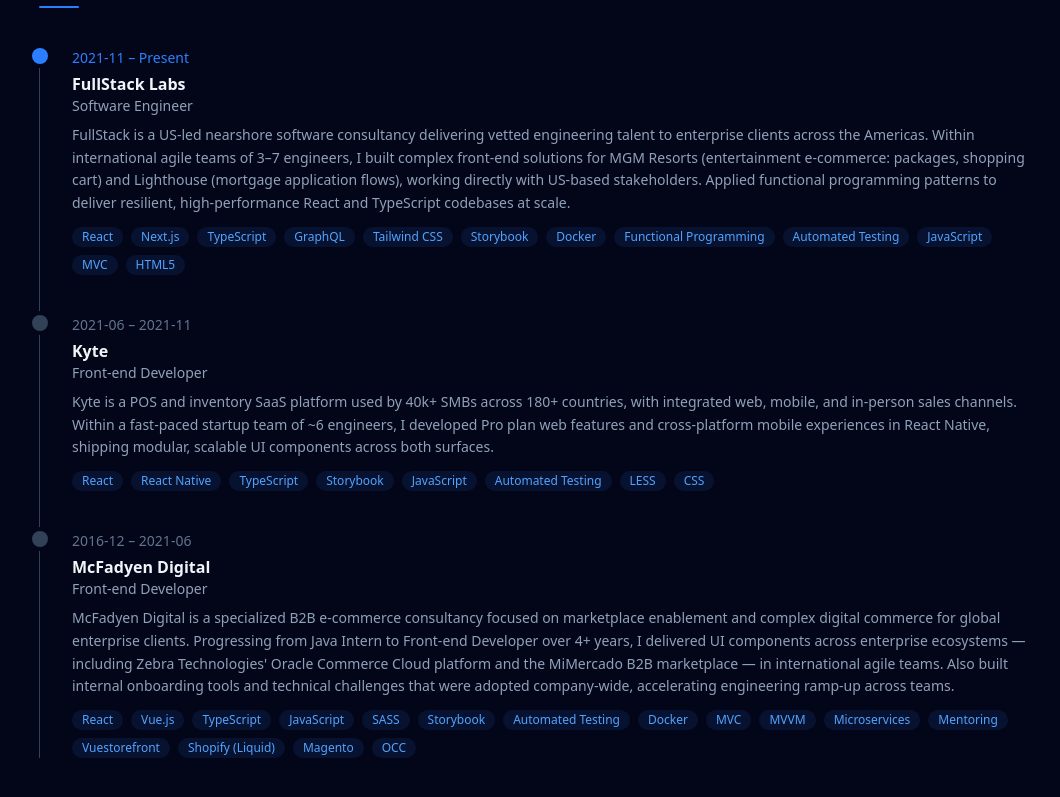
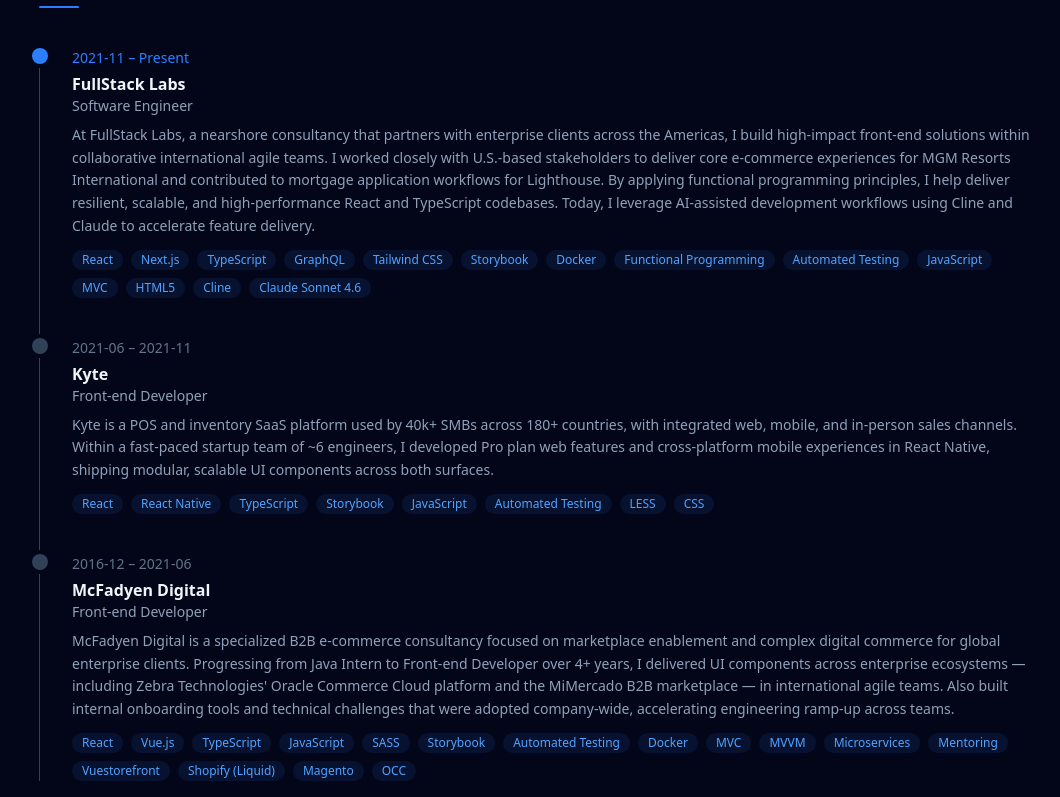
Before and after one commit to matheeeusl/portfolio-site, a Next.js app: page /en in a window 1280 px wide. Shown: the part 1583-2380 px from the top of the page, without its empty margins (105-1165 px from the left). Built offline with nearby package versions, Linux system fonts and the light colour scheme; no server answers; the database is empty.

Commit message:
update resume.ts

```diff
--- a/src/data/resume.ts
+++ b/src/data/resume.ts
@@ -35,9 +35,9 @@
     startDate: "2021-11",
     endDate: null,
     description: {
-      en: "FullStack is a US-led nearshore software consultancy delivering vetted engineering talent to enterprise clients across the Americas. Within international agile teams of 3–7 engineers, I built complex front-end solutions for MGM Resorts (entertainment e-commerce: packages, shopping cart) and Lighthouse (mortgage application flows), working directly with US-based stakeholders. Applied functional programming patterns to deliver resilient, high-performance React and TypeScript codebases at scale.",
+      en: "At FullStack Labs, a nearshore consultancy that partners with enterprise clients across the Americas, I build high-impact front-end solutions within collaborative international agile teams. I worked closely with U.S.-based stakeholders to deliver core e-commerce experiences for MGM Resorts International and contributed to mortgage application workflows for Lighthouse. By applying functional programming principles, I help deliver resilient, scalable, and high-performance React and TypeScript codebases. Today, I leverage AI-assisted development workflows using Cline and Claude to accelerate feature delivery.",
       "pt-BR":
-        "A FullStack é uma consultoria nearshore com liderança norte-americana que disponibiliza talentos de engenharia selecionados para clientes enterprise nas Américas. Em times ágeis internacionais de 3 a 7 engenheiros, desenvolvi soluções front-end complexas para MGM Resorts (e-commerce de entretenimento: pacotes, carrinho de compras) e Lighthouse (fluxos de aplicação de hipotecas), trabalhando diretamente com stakeholders baseados nos EUA. Apliquei padrões de programação funcional para entregar codebases React e TypeScript resilientes e de alta performance em escala.",
+        "Na FullStack Labs, uma consultoria nearshore que atende clientes enterprise nas Américas, desenvolvo soluções front-end de alto impacto em times ágeis internacionais e colaborativos. Trabalhei em proximidade com stakeholders nos EUA para entregar experiências centrais de e-commerce para a MGM Resorts International e contribuí para os fluxos de aplicação de hipotecas da Lighthouse. Ao aplicar princípios de programação funcional, ajudo a entregar codebases em React e TypeScript resilientes, escaláveis e de alta performance. Hoje, utilizo fluxos de desenvolvimento assistidos por IA com Cline e Claude para acelerar a entrega de funcionalidades.",
     },
     technologies: [
       "React",
@@ -52,6 +52,8 @@
       "JavaScript",
       "MVC",
       "HTML5",
+      "Cline",
+      "Claude Sonnet 4.6",
     ],
     projects: [
       {
@@ -65,9 +67,9 @@
       {
         name: "MGM Resorts",
         description: {
-          en: "Entertainment & hospitality platform — developed e-commerce features (packages, shopping cart) in an international agile team.",
+          en: "Entertainment & hospitality platform — developed e-commerce features (packages, shopping cart) in an international agile team. Currently leveraging AI-assisted development (Cline + Claude Sonnet 4.6) to accelerate feature delivery.",
           "pt-BR":
-            "Plataforma de entretenimento e hospitalidade — funcionalidades de e-commerce em equipe ágil internacional.",
+            "Plataforma de entretenimento e hospitalidade — funcionalidades de e-commerce em equipe ágil internacional. Atualmente utilizando desenvolvimento assistido por IA (Cline + Claude Sonnet 4.6) para acelerar a entrega de funcionalidades.",
         },
       },
     ],
@@ -310,8 +312,9 @@
   {
     name: "AI-Assisted Development",
     category: "devops",
-    level: "intermediate",
+    level: "advanced",
   },
+  { name: "Cline", category: "devops", level: "intermediate" },
 ];
 
 export const volunteers: Volunteer[] = [
```
Also changed, not shown: 1 other file (tests, documents, lock files or other folders).
